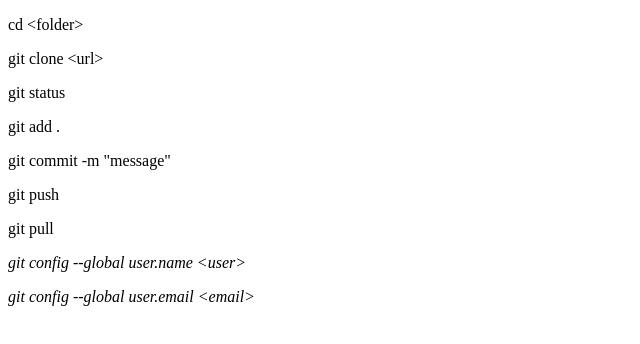
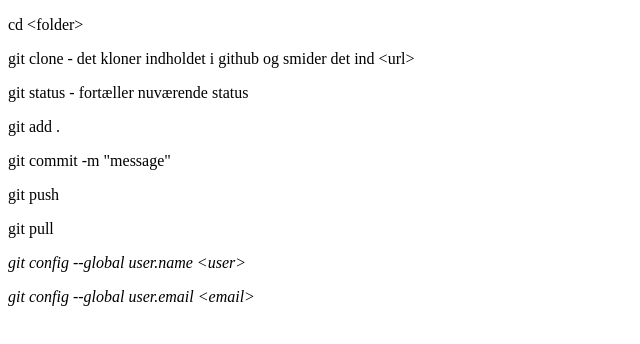
Before and after one commit to Walocial/Branding, a plain HTML site: page index.html in a window 1280 px wide. Shown: the whole page, without its empty margins (0-640 px from the left). Drawn offline with Linux system fonts and the light colour scheme.

Commit message:
version 3

```diff
--- a/index.html
+++ b/index.html
@@ -9,8 +9,8 @@
 </head>
 <body>
     <p>cd &lt;folder&gt;</p>
-    <p>git clone &lt;url&gt;</p>
-    <p>git status</p>
+    <p>git clone - det kloner indholdet i github og smider det ind &lt;url&gt;</p>
+    <p>git status - fortæller nuværende status</p>
     <p>git add .</p>
     <p>git commit -m "message"</p>
     <p>git push</p>
```
